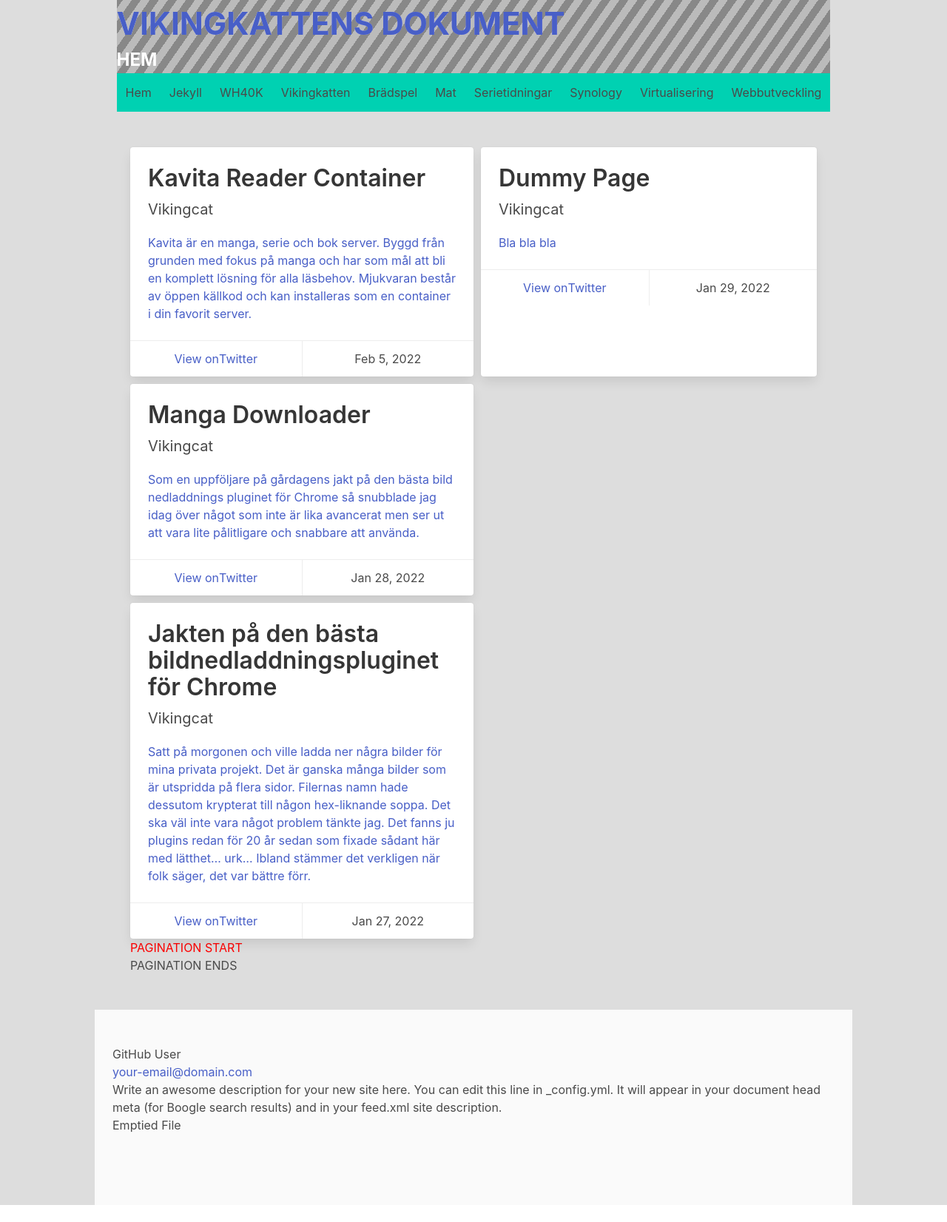
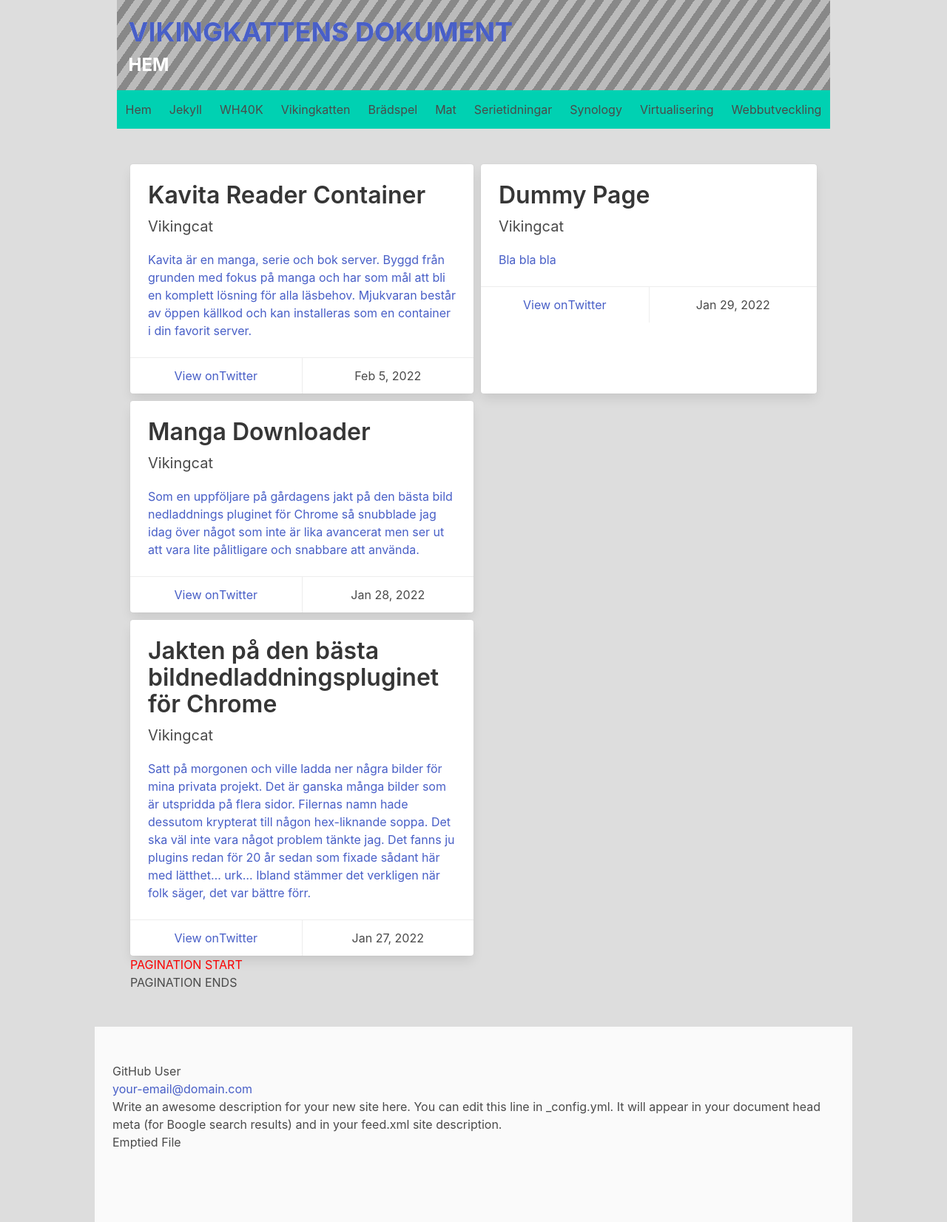
Before and after one commit to viking-cat/dokument, a Jekyll site: the page built from index.html, in a window 1280 px wide. Shown: the whole page at 74% size. Built offline with Jekyll 4.4.1, drawn with Linux system fonts in a browser that asks for light colours; before the commit the page ends 1629 px from its top, so only the background shows below that.

Commit message:
minor tweaking of hero

```diff
--- a/_includes/header.html
+++ b/_includes/header.html
@@ -4,7 +4,7 @@
   {%- assign page_paths = site.header_pages | default: default_paths -%}
   {%- assign titles_size = site.pages | map: 'title' | join: '' | size -%}
 
-  <section class=" has-hero-background">
+  <section class="is-hero has-hero-background">
     <p class="is-title"><a rel="author" href="{{ "/" | relative_url }}">{{ site.title | escape }}</a></p>
     <p class="is-subtitle">
       {% if page.title %}
--- a/_sass/main.scss
+++ b/_sass/main.scss
@@ -40,7 +40,7 @@
     -webkit-background-clip: text;
     background-clip: text;
     color: transparent;
-    font-size: 42px;
+    font-size: 36px;
     font-weight: bold;
 }
 
@@ -51,7 +51,6 @@
     font-weight: bold;
 }
 
-
 /* Testing */
 
 .testar {
```
